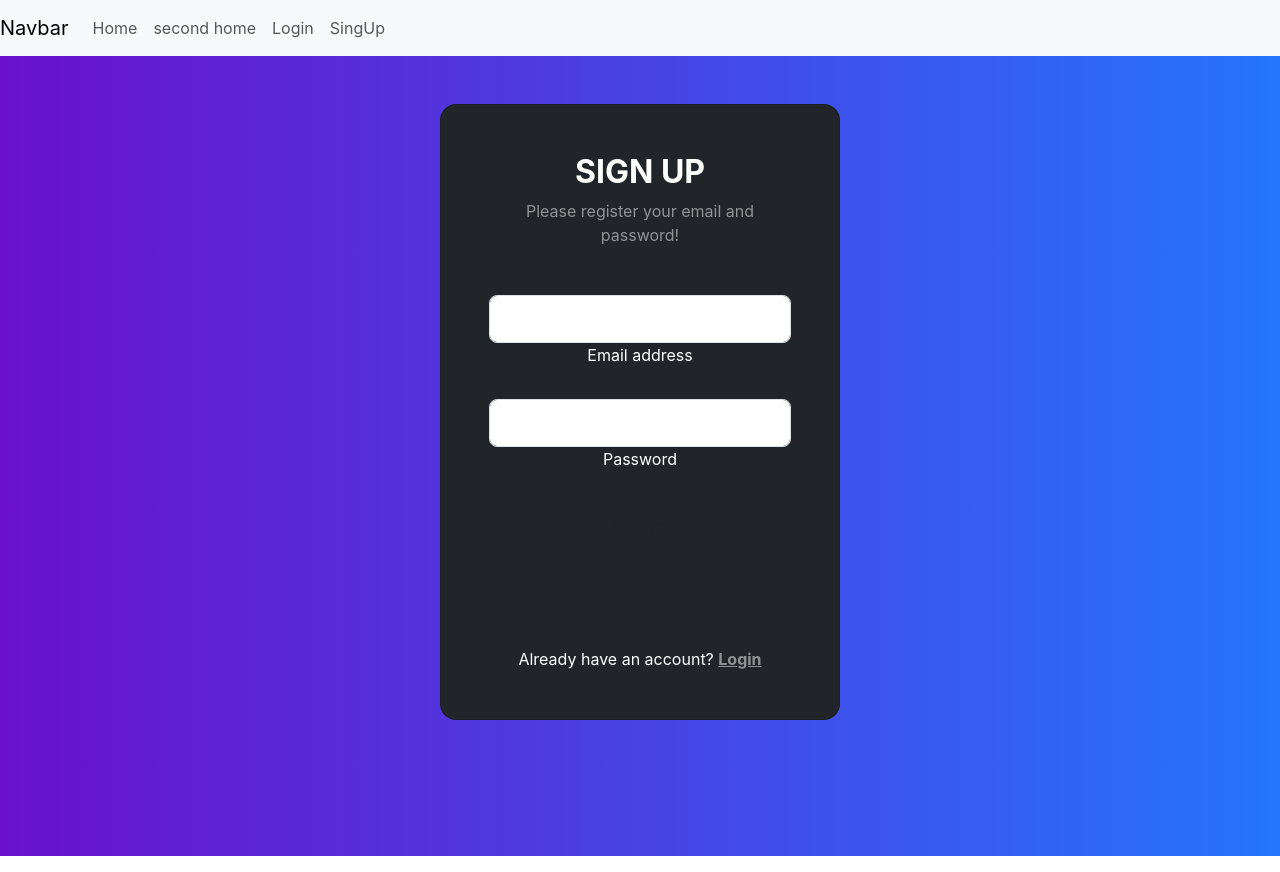
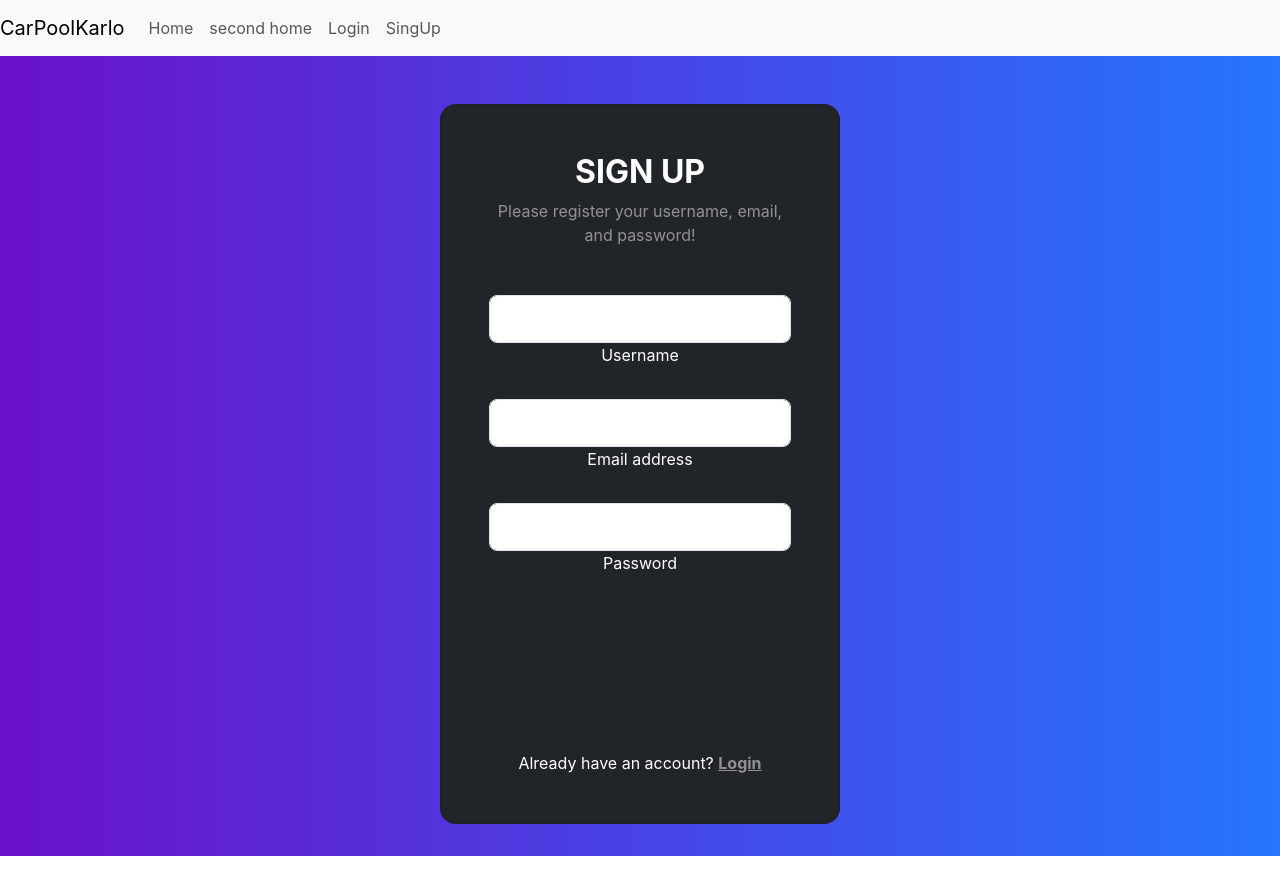
Before and after one commit to prateeksrivastav2/Car_pooling_frontend, a React (Create React App) app: page /signup in a window 1280 px wide. Built offline with nearby package versions, Linux system fonts and the light colour scheme.

Commit message:
signup and login working

```diff
--- a/src/components/Login.js
+++ b/src/components/Login.js
@@ -1,4 +1,4 @@
-import React from 'react';
+import React, { useState } from "react";
 import {
   MDBBtn,
   MDBContainer,
@@ -7,56 +7,107 @@ import {
   MDBCard,
   MDBCardBody,
   MDBInput,
-  MDBIcon
+  MDBIcon,
+} from "mdb-react-ui-kit";
+import { Link, useNavigate } from "react-router-dom";
+import "../styles/Login.css";
+
+function App() {
+  const [email, setEmail] = useState("");
+  const [password, setPassword] = useState("");
+  const [showPassword, setShowPassword] = useState(false);
+  const navigate = useNavigate();
+
+  const handleLogin = async () => {
+    try {
+      const response = await fetch("http://localhost:3000/auth/login", {
+        method: "POST",
+        headers: {
+          "Content-Type": "application/json",
+        },
+        body: JSON.stringify({
+          email: email,
+          password: password,
+        }),
+      });
+
+      if (response.ok) {
+        // Login successful
+        const data = await response.json();
+        console.log("Login successful:", data);
+
+        // Redirect to the home page
+        navigate("/home"); // Adjust the route as per your setup
+      } else {
+        // Login failed, handle the error
+        const errorData = await response.json();
+        console.error("Login failed:", errorData);
+
+        // Show a prompt for login failure
+        alert("Login failed. Please check your email and password.");
       }
-from 'mdb-react-ui-kit';
-import { Link } from 'react-router-dom';
-import "../styles/Login.css"
-function App() {
+    } catch (error) {
+      console.error("Error during login:", error);
+
+      // Show a prompt for login failure
+      alert("An error occurred during login. Please try again.");
+    }
+  };
+
   return (
     <div className="main">
       <MDBContainer fluid>
-
-      <MDBRow className='d-flex justify-content-center align-items-center h-100'>
-        <MDBCol col='12'>
-
-          <MDBCard className='bg-dark text-white my-5 mx-auto' style={{borderRadius: '1rem', maxWidth: '400px'}}>
-            <MDBCardBody className='p-5 d-flex flex-column align-items-center mx-auto w-100'>
-
+        <MDBRow className="d-flex justify-content-center align-items-center h-100">
+          <MDBCol col="12">
+            <MDBCard
+              className="bg-dark text-white my-5 mx-auto"
+              style={{ borderRadius: "1rem", maxWidth: "400px" }}
+            >
+              <MDBCardBody className="p-5 d-flex flex-column align-items-center mx-auto w-100">
                 <h2 className="fw-bold mb-2 text-uppercase">Login</h2>
-              <p className="text-white-50 mb-5">Please enter your login and password!</p>
-
-              <MDBInput wrapperClass='mb-4 mx-5 w-100' labelClass='text-white' label='Email address' id='formControlLg' type='email' size="lg"/>
-              <MDBInput wrapperClass='mb-4 mx-5 w-100' labelClass='text-white' label='Password' id='formControlLg' type='password' size="lg"/>
-
-              <MDBBtn outline className='mx-2 px-5' color='white' size='lg'>
-                Login
-              </MDBBtn>
-
-              <div className='d-flex flex-row mt-3 mb-5'>
-                <MDBBtn tag='a' color='none' className='m-3' style={{ color: 'white' }}>
-                  <MDBIcon fab icon='facebook-f' size="lg"/>
-                </MDBBtn>
-
-                <MDBBtn tag='a' color='none' className='m-3' style={{ color: 'white' }}>
-                  <MDBIcon fab icon='twitter' size="lg"/>
-                </MDBBtn>
-
-                <MDBBtn tag='a' color='none' className='m-3' style={{ color: 'white' }}>
-                  <MDBIcon fab icon='google' size="lg"/>
-                </MDBBtn>
+                <p className="text-white-50 mb-5">
+                  Please enter your login and password!
+                </p>
+                <MDBInput
+                  wrapperClass="mb-4 mx-5 w-100"
+                  labelClass="text-white"
+                  label="Email address"
+                  id="formControlLg"
+                  type="email"
+                  size="lg"
+                  value={email}
+                  onChange={(e) => setEmail(e.target.value)}
+                  required
+                />
+                <MDBInput
+                  wrapperClass="mb-4 mx-5 w-100"
+                  labelClass="text-white"
+                  label="Password"
+                  id="formControlLg"
+                  type={showPassword ? "text" : "password"}
+                  size="lg"
+                  value={password}
+                  onChange={(e) => setPassword(e.target.value)}
+                  required
+                />
+                <div className="white">
+                  <button onClick={handleLogin}>
+                    <strong>Login</strong>
+                  </button>
                 </div>
-
+                <br />
                 <div>
-                <p className="mb-0">Don't have an account? <Link to="/signup" class="text-white-50 fw-bold">Sign Up</Link></p>
-
+                  <p className="mb-0">
+                    Don't have an account?{" "}
+                    <Link to="/signup" className="text-white-50 fw-bold">
+                      Sign Up
+                    </Link>
+                  </p>
                 </div>
               </MDBCardBody>
             </MDBCard>
-
           </MDBCol>
         </MDBRow>
-
       </MDBContainer>
     </div>
   );
--- a/src/components/Navbar.js
+++ b/src/components/Navbar.js
@@ -5,7 +5,7 @@ const Navbar = () => {
   return (
     <nav className="navbar navbar-expand-lg navbar-light bg-light">
         <Link className="navbar-brand" to="/">
-          Navbar
+          CarPoolKarlo
         </Link>
         <ul className="navbar-nav mr-auto">
           <li className="nav-item active">
--- a/src/components/Signup.js
+++ b/src/components/Signup.js
@@ -1,4 +1,4 @@
-import React from 'react';
+import React, { useState } from 'react';
 import {
   MDBBtn,
   MDBContainer,
@@ -8,58 +8,119 @@ import {
   MDBCardBody,
   MDBInput,
   MDBIcon
+} from 'mdb-react-ui-kit';
+import { Link, useNavigate } from 'react-router-dom';
+import "../styles/Login.css";
+
+function SignUp() {
+  const [username, setUsername] = useState(''); // Add username state
+  const [email, setEmail] = useState('');
+  const [password, setPassword] = useState('');
+  const navigate = useNavigate();
+
+  const handleSignUp = async () => {
+    try {
+      const response = await fetch('http://localhost:3000/auth/signup', {
+        method: 'POST',
+        headers: {
+          'Content-Type': 'application/json',
+        },
+        body: JSON.stringify({
+          username: username,
+          email: email,
+          password: password,
+        }),
+      });
+
+      if (response.ok) {
+        // Registration successful
+        const data = await response.json();
+        console.log('Registration successful:', data);
+
+        // You can redirect to the login page or any other page as needed
+        navigate('/login');
+      } else {
+        // Registration failed, handle the error
+        const errorData = await response.json();
+        console.error('Registration failed:', errorData);
+
+        // Show a prompt for registration failure
+        alert('Registration failed. Please try again.');
       }
-from 'mdb-react-ui-kit';
-import { Link } from 'react-router-dom';
-import "../styles/Login.css"
-function App() {
+    } catch (error) {
+      console.error('Error during registration:', error);
+
+      // Show a prompt for registration failure
+      alert('An error occurred during registration. Please try again.');
+    }
+  };
+
   return (
     <div className="main">
       <MDBContainer fluid>
-
         <MDBRow className='d-flex justify-content-center align-items-center h-100'>
           <MDBCol col='12'>
-
             <MDBCard className='bg-dark text-white my-5 mx-auto' style={{borderRadius: '1rem', maxWidth: '400px'}}>
               <MDBCardBody className='p-5 d-flex flex-column align-items-center mx-auto w-100'>
-
                 <h2 className="fw-bold mb-2 text-uppercase">Sign Up</h2>
-              <p className="text-white-50 mb-5">Please register your email and password!</p>
-
-              <MDBInput wrapperClass='mb-4 mx-5 w-100' labelClass='text-white' label='Email address' id='formControlLg' type='email' size="lg"/>
-              <MDBInput wrapperClass='mb-4 mx-5 w-100' labelClass='text-white' label='Password' id='formControlLg' type='password' size="lg"/>
-
-              <MDBBtn outline className='mx-2 px-5' color='white' size='lg'>
-                Login
+                <p className="text-white-50 mb-5">Please register your username, email, and password!</p>
+                <MDBInput
+                  wrapperClass='mb-4 mx-5 w-100'
+                  labelClass='text-white'
+                  label='Username'
+                  id='formControlLg'
+                  type='text'
+                  size="lg"
+                  value={username}
+                  onChange={(e) => setUsername(e.target.value)}
+                  required
+                />
+                <MDBInput
+                  wrapperClass='mb-4 mx-5 w-100'
+                  labelClass='text-white'
+                  label='Email address'
+                  id='formControlLg'
+                  type='email'
+                  size="lg"
+                  value={email}
+                  onChange={(e) => setEmail(e.target.value)}
+                  required
+                />
+                <MDBInput
+                  wrapperClass='mb-4 mx-5 w-100'
+                  labelClass='text-white'
+                  label='Password'
+                  id='formControlLg'
+                  type='password'
+                  size="lg"
+                  value={password}
+                  onChange={(e) => setPassword(e.target.value)}
+                  required
+                />
+                <MDBBtn onClick={handleSignUp} outline className='mx-2 px-5' color='white' size='lg'>
+                  Sign Up
                 </MDBBtn>
-
                 <div className='d-flex flex-row mt-3 mb-5'>
                   <MDBBtn tag='a' color='none' className='m-3' style={{ color: 'white' }}>
                     <MDBIcon fab icon='facebook-f' size="lg"/>
                   </MDBBtn>
-
                   <MDBBtn tag='a' color='none' className='m-3' style={{ color: 'white' }}>
                     <MDBIcon fab icon='twitter' size="lg"/>
                   </MDBBtn>
-
                   <MDBBtn tag='a' color='none' className='m-3' style={{ color: 'white' }}>
                     <MDBIcon fab icon='google' size="lg"/>
                   </MDBBtn>
                 </div>
-
                 <div>
-                <p className="mb-0">Already have an account? <Link to="/login" class="text-white-50 fw-bold">Login</Link></p>
-
+                  <p className="mb-0">Already have an account? <Link to="/login" className="text-white-50 fw-bold">Login</Link></p>
                 </div>
               </MDBCardBody>
             </MDBCard>
-
           </MDBCol>
         </MDBRow>
-
       </MDBContainer>
     </div>
   );
 }
 
-export default App;
+export default SignUp;
```
Lines whose indentation alone changed are shown as unchanged.
